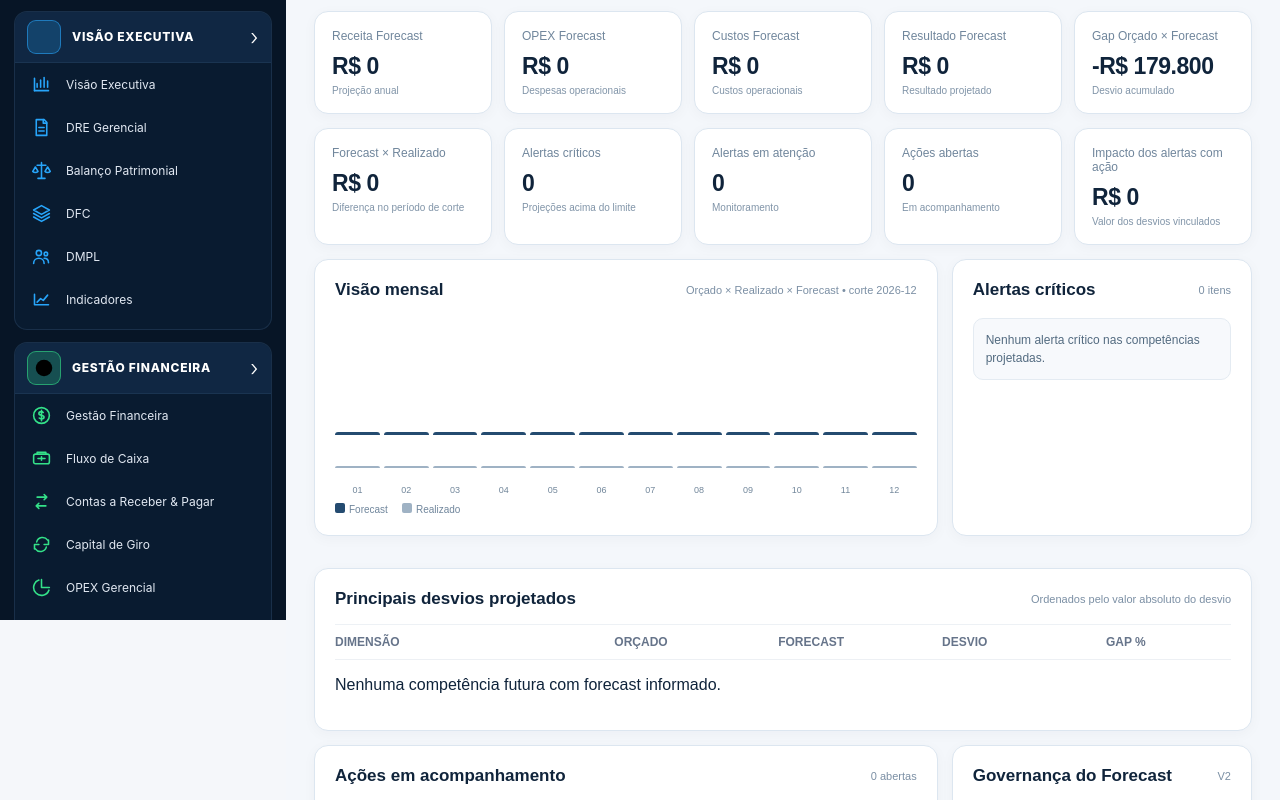
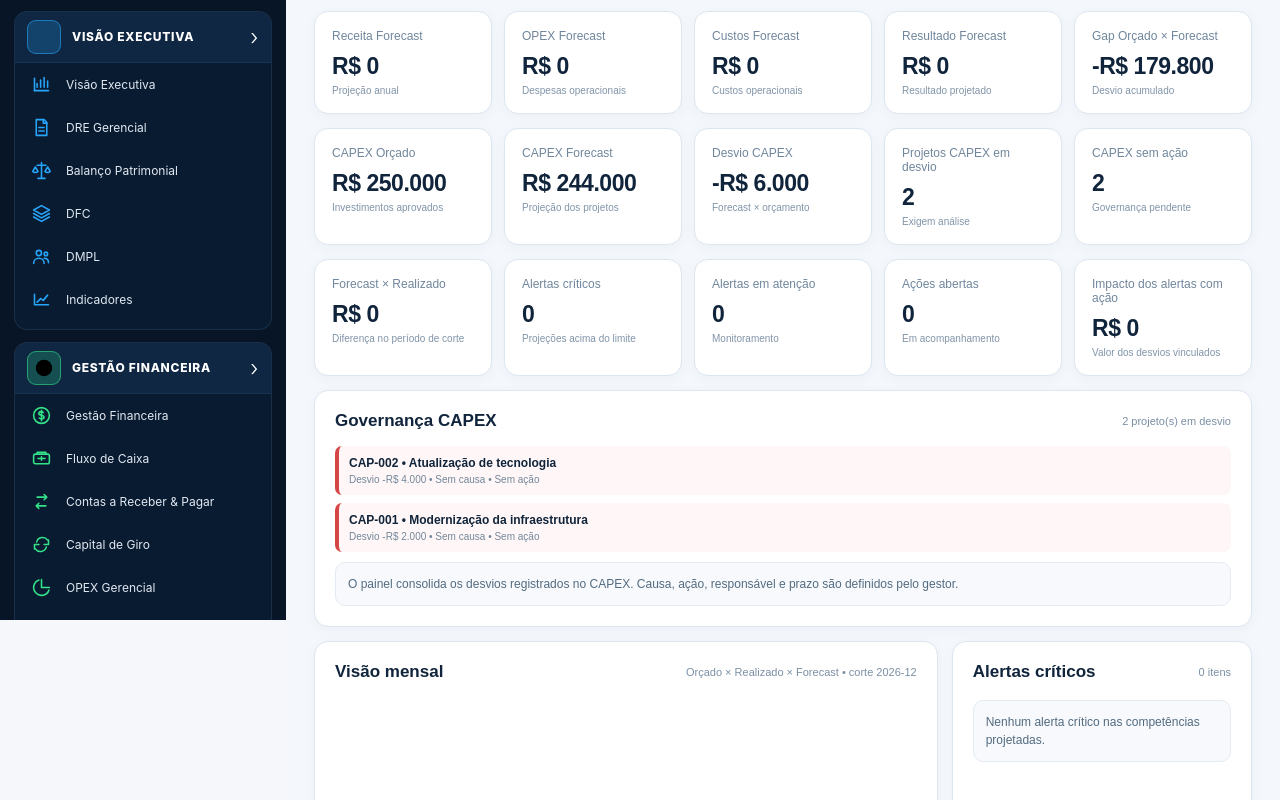
Before and after one commit to cardoso4009-byte/bp-financeiro-bi, a Next.js app: page /painel-executivo-forecast-v2 in a window 1280 px wide. Shown: the part 180-980 px from the top of the page. Built offline with nearby package versions, Linux system fonts and the light colour scheme.

Commit message:
feat: leva governanca capex ao painel executivo

```diff
--- a/app/painel-executivo-forecast-v2/page.tsx
+++ b/app/painel-executivo-forecast-v2/page.tsx
@@ -11,6 +11,8 @@ import { readV2CostCenters } from '@/lib/v2-cost-center-storage'
 import { readV2ForecastEntries } from '@/lib/v2-forecast-storage'
 import { buildForecastManagementAlerts, type V2ManagementAction, type V2ManagementAlert } from '@/lib/v2-management'
 import { readV2ManagementActions, readV2ManagementAlerts } from '@/lib/v2-management-storage'
+import { readCapexProjects } from '@/lib/capex-storage'
+import { buildCapexReport } from '@/lib/capex'
 
 const brl=(n:number)=>n.toLocaleString('pt-BR',{style:'currency',currency:'BRL',maximumFractionDigits:0})
 const pct=(n:number|undefined)=>n===undefined?'—':`${(n*100).toFixed(1).replace('.',',')}%`
@@ -24,6 +26,11 @@ export default function PainelExecutivoForecastV2(){
  const forecast=useMemo<V2ForecastEntry[]>(()=>readV2ForecastEntries(),[])
  const savedAlerts=useMemo<V2ManagementAlert[]>(()=>readV2ManagementAlerts(),[])
  const actions=useMemo<V2ManagementAction[]>(()=>readV2ManagementActions(),[])
+ const capexProjects=useMemo(()=>readCapexProjects(),[])
+ const capex=useMemo(()=>buildCapexReport(capexProjects),[capexProjects])
+ const capexDeviations=capexProjects.filter(p=>p.forecastAmount!==p.approvedBudget).sort((a,b)=>Math.abs(b.forecastAmount-b.approvedBudget)-Math.abs(a.forecastAmount-a.approvedBudget))
+ const capexWithoutAction=capexProjects.filter(p=>p.forecastAmount!==p.approvedBudget&&!p.correctiveAction).length
+ const capexOpenActions=capexProjects.filter(p=>p.forecastAmount!==p.approvedBudget&&p.correctiveAction&&p.actionStatus!=='concluida').length
  const cutoff=competence(period.year,period.month)
  const report=useMemo(()=>buildV2ForecastReport(base,budget,forecast,centers,cutoff,periods),[base,budget,forecast,centers,cutoff])
  const alerts=useMemo(()=>buildForecastManagementAlerts(report.lines).map(a=>{const saved=savedAlerts.find(x=>x.id===a.id);return saved?{...a,causeType:saved.causeType,causeNote:saved.causeNote,actionIds:saved.actionIds,createdAt:saved.createdAt,updatedAt:saved.updatedAt}:a}),[report.lines,savedAlerts])
@@ -48,8 +55,12 @@ export default function PainelExecutivoForecastV2(){
    <Metric label="Receita Forecast" value={receita} sub="Projeção anual"/><Metric label="OPEX Forecast" value={Math.abs(opex)} sub="Despesas operacionais"/><Metric label="Custos Forecast" value={Math.abs(custos)} sub="Custos operacionais"/><Metric label="Resultado Forecast" value={resultado} sub="Resultado projetado"/><Metric label="Gap Orçado × Forecast" value={report.budgetGap} sub="Desvio acumulado"/>
   </section>
   <section className="cards">
+   <Metric label="CAPEX Orçado" value={capex.approvedBudget} sub="Investimentos aprovados"/><Metric label="CAPEX Forecast" value={capex.forecastAmount} sub="Projeção dos projetos"/><Metric label="Desvio CAPEX" value={capex.forecastVariance} sub="Forecast × orçamento"/><Metric label="Projetos CAPEX em desvio" value={capexDeviations.length} currency={false} sub="Exigem análise"/><Metric label="CAPEX sem ação" value={capexWithoutAction} currency={false} sub="Governança pendente"/>
+  </section>
+  <section className="cards">
    <Metric label="Forecast × Realizado" value={report.forecastGap} sub="Diferença no período de corte"/><Metric label="Alertas críticos" value={critical.length} currency={false} sub="Projeções acima do limite"/><Metric label="Alertas em atenção" value={attention.length} currency={false} sub="Monitoramento"/><Metric label="Ações abertas" value={openActions.length} currency={false} sub="Em acompanhamento"/><Metric label="Impacto dos alertas com ação" value={impactWithAction} sub="Valor dos desvios vinculados"/>
   </section>
+  <section className="panel wide"><div className="panel-title"><h2>Governança CAPEX</h2><span>{capexDeviations.length} projeto(s) em desvio</span></div>{capexDeviations.length?<div className="critical-list">{capexDeviations.slice(0,6).map(p=><div className="critical-item" key={p.id}><b>{p.code} • {p.name}</b><small>Desvio {brl(p.forecastAmount-p.approvedBudget)} • {p.deviationCause?'Causa registrada':'Sem causa'} • {p.correctiveAction?'Ação registrada':'Sem ação'}{p.actionOwner?' • '+p.actionOwner:''}{p.actionDueDate?' • prazo '+p.actionDueDate:''}</small></div>)}</div>:<div className="note">Nenhum projeto CAPEX com desvio.</div>}<div className="note" style={{marginTop:10}}>O painel consolida os desvios registrados no CAPEX. Causa, ação, responsável e prazo são definidos pelo gestor.</div></section>
   <section className="grid">
    <div className="panel"><div className="panel-title"><h2>Visão mensal</h2><span>Orçado × Realizado × Forecast • corte {cutoff}</span></div>
     <div className="bars">{byPeriod.map(x=>{const max=Math.max(...byPeriod.map(y=>Math.abs(y.forecast)),1);const h=Math.max(3,Math.round(Math.abs(x.forecast)/max*135));return <div className="barcol" key={x.period}><div className="bar forecast" style={{height:h}} title={`Forecast ${brl(x.forecast)}`}/><div className="bar actual" style={{height:Math.max(2,Math.round(Math.abs(x.actual)/max*30))}} title={`Realizado ${brl(x.actual)}`}/><div className="bar-label">{x.period.slice(5)}</div></div>})}</div>
@@ -64,7 +75,7 @@ export default function PainelExecutivoForecastV2(){
   </section>
   <section className="grid">
    <div className="panel"><div className="panel-title"><h2>Ações em acompanhamento</h2><span>{openActions.length} abertas</span></div>{openActions.slice(0,8).map(a=><div className="action" key={a.id}><b>{a.description}</b><small>{a.owner??'Sem responsável'} • {a.dueDate??'Sem prazo'} • {a.status}</small></div>)}{!openActions.length&&<div className="note">Nenhuma ação aberta.</div>}</div>
-   <div className="panel"><div className="panel-title"><h2>Governança do Forecast</h2><span>V2</span></div><div className="note">O Forecast futuro depende de fonte explícita. O sistema não faz rateio automático nem infere causas. Alertas permanecem rastreáveis por competência, centro de resultado e classe financeira.</div><div style={{marginTop:10}} className="note">{report.forecastEntries} registros de forecast • {report.unassignedForecastEntries} sem centro de resultado.</div></div>
+   <div className="panel"><div className="panel-title"><h2>Governança do Forecast</h2><span>Controle gerencial</span></div><div className="note">O Forecast futuro depende de fonte explícita. O sistema não faz rateio automático nem infere causas. Alertas permanecem rastreáveis por competência, centro de resultado e classe financeira.</div><div style={{marginTop:10}} className="note">{report.forecastEntries} registros de forecast • {report.unassignedForecastEntries} sem centro de resultado.</div></div>
   </section>
  </main>
 }
```
